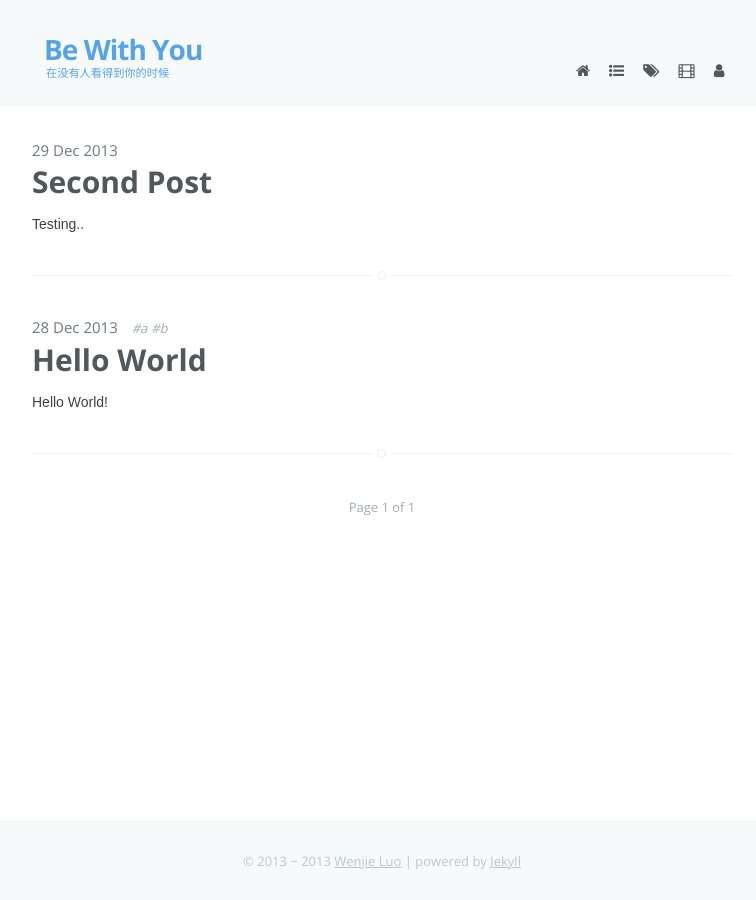
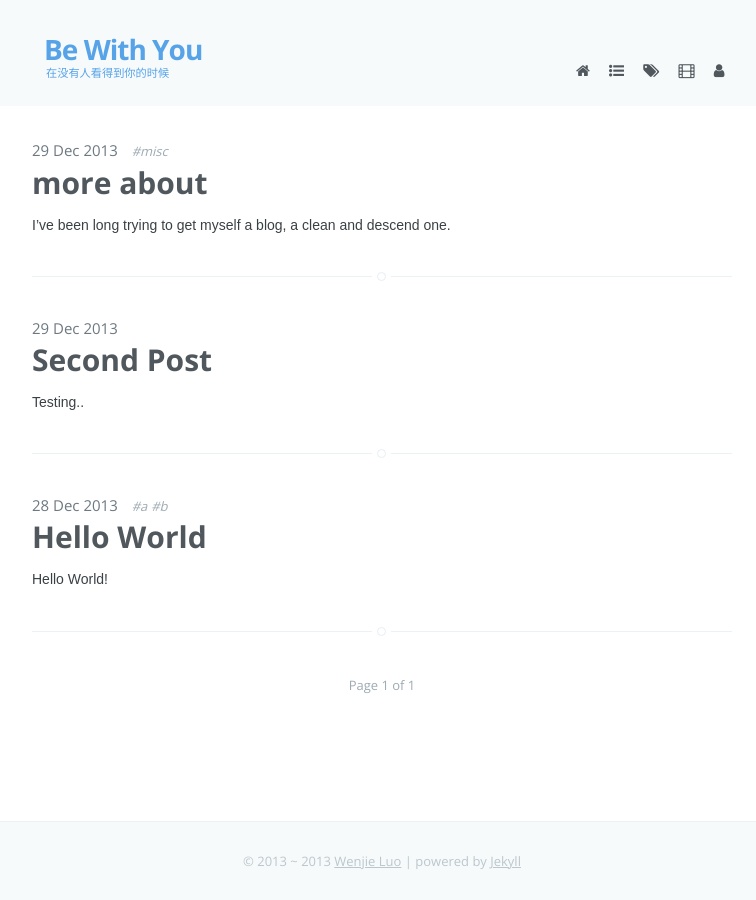
Before and after one commit to saakuraa/myblog, a Jekyll site: the page built from index.html, in a window 1280 px wide. Shown: the whole page, without its empty margins (258-1014 px from the left). Built offline with Jekyll 4.4.1, drawn with Linux system fonts in a browser that asks for light colours; nearby versions of some CDN libraries; Markdown is read by kramdown in place of the engine named in the settings; the list of posts is cut into pages by our own code.

```diff
--- /dev/null
+++ b/_posts/2013-12-29-more-about.markdown
@@ -0,0 +1,9 @@
+---
+title: more about
+layout: post
+guid: urn:uuid:b23fa65f-7519-4ba1-bab2-c5b65b47893c
+tags:
+  - misc
+---
+
+I've been long trying to get myself a blog, a clean and descend one.
--- a/about.md
+++ b/about.md
@@ -12,3 +12,4 @@ layout: page
 
 	Personal mumbo jumbo only..
 	though you might find something interesting;)
+####[More about](/2013/12/29/more-about.html)
```
